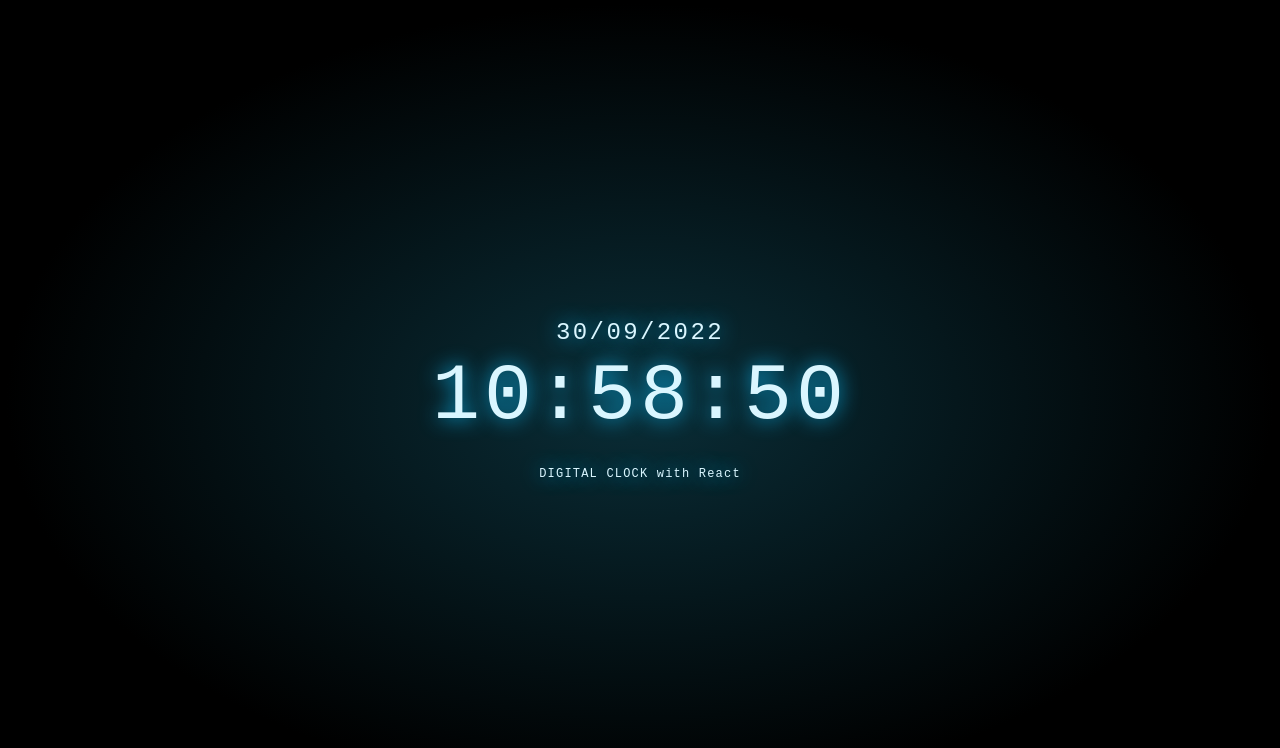
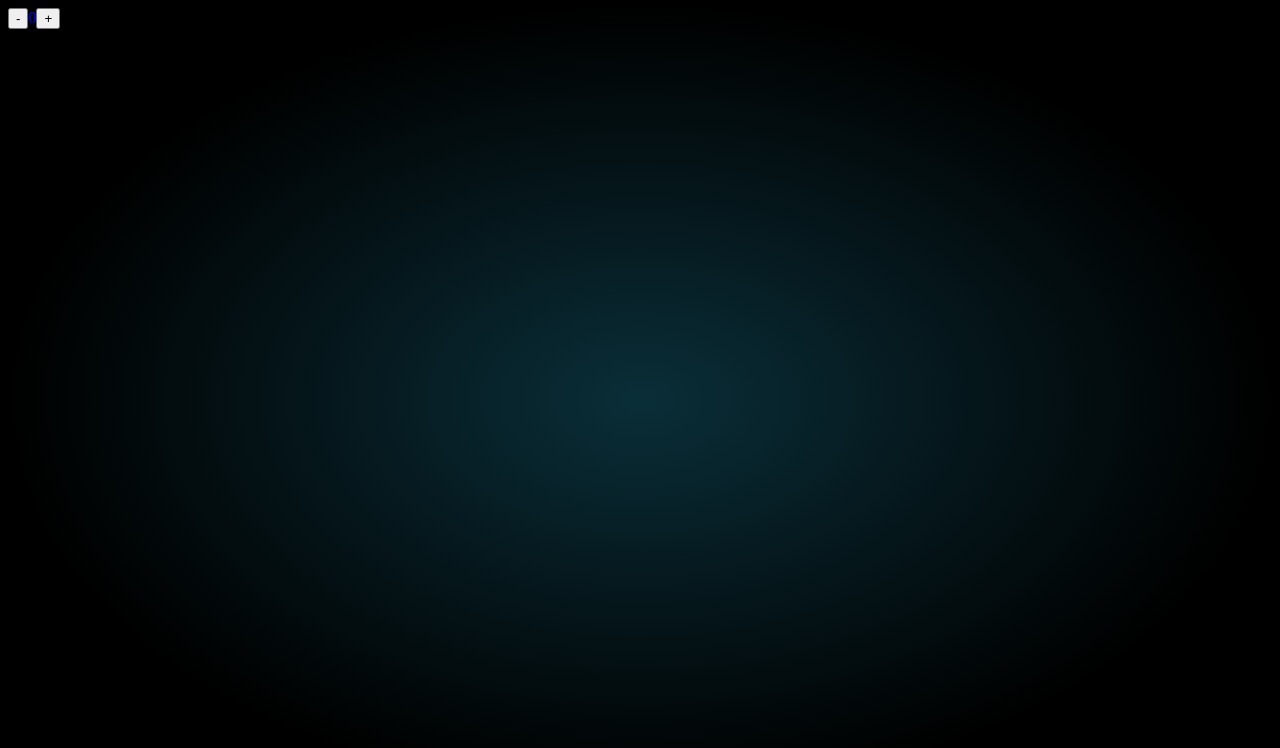
Before and after one commit to nikossoftwaredev/react-ts-webpack-template, a React app: page /counter in a window 1280 px wide. Before the commit this address led to /home. Shown: the top 748 px of the page. Built offline with nearby package versions, Linux system fonts and the light colour scheme.

Commit message:
added redux

```diff
--- a/package.json
+++ b/package.json
@@ -9,10 +9,15 @@
     "clear-install": "rm -rf node_modules/ yarn.lock && yarn install"
   },
   "dependencies": {
+    "@reduxjs/toolkit": "^1.8.5",
+    "lodash": "^4.17.21",
     "luxon": "^3.0.4",
     "react": "^18.2.0",
     "react-dom": "^18.2.0",
+    "react-redux": "^8.0.4",
     "react-router-dom": "^6.4.1",
+    "redux": "^4.2.0",
+    "redux-thunk": "^2.4.1",
     "sass": "^1.55.0"
   },
   "devDependencies": {
@@ -20,6 +25,7 @@
     "@babel/preset-env": "^7.19.3",
     "@babel/preset-react": "^7.18.6",
     "@babel/preset-typescript": "^7.18.6",
+    "@types/lodash": "^4.14.186",
     "@types/luxon": "^3.0.1",
     "@types/react": "^18.0.21",
     "@types/react-dom": "^18.0.6",
--- /dev/null
+++ b/src/components/ReduxCounter.tsx
@@ -0,0 +1,30 @@
+import useUiResource from 'hooks/useUiResource';
+import { useCallback } from 'react';
+import { useDispatch } from 'react-redux';
+import { setUIProperty } from 'redux/slices/uiSlice';
+
+const ReduxCounter = () => {
+  const dispatch = useDispatch();
+  const counter = useUiResource('counter', 0);
+
+  const changeCounter = useCallback(
+    (multiplyValue: 1 | -1) => () => {
+      dispatch(setUIProperty({ path: 'counter', value: counter + 1 * multiplyValue }));
+    },
+    [counter, dispatch]
+  );
+
+  return (
+    <div>
+      <button type='button' onClick={changeCounter(-1)}>
+        -
+      </button>
+      <span style={{ color: 'blue' }}>{counter}</span>
+      <button type='button' onClick={changeCounter(1)}>
+        +
+      </button>
+    </div>
+  );
+};
+
+export default ReduxCounter;
--- /dev/null
+++ b/src/hooks/useUiResource.ts
@@ -0,0 +1,29 @@
+import isEqual from 'lodash/isEqual';
+import { useEffect } from 'react';
+import { useDispatch, useSelector } from 'react-redux';
+import { getUiResource, setUIProperty } from 'redux/slices/uiSlice';
+import type { AppState } from 'redux/store';
+
+const useUiResource = (path: string, initData?: any): any => {
+  const dispatch = useDispatch();
+
+  const resource =
+    useSelector((state: AppState) => getUiResource(state, path), isEqual) || initData;
+
+  useEffect(() => {
+    if (initData) {
+      dispatch(
+        setUIProperty({
+          path,
+          value: initData,
+          initialize: true
+        })
+      );
+    }
+    // eslint-disable-next-line react-hooks/exhaustive-deps
+  }, []);
+
+  return resource;
+};
+
+export default useUiResource;
--- /dev/null
+++ b/src/redux/reducers.ts
@@ -0,0 +1,7 @@
+import uiReducer from './slices/uiSlice';
+
+const reducers = {
+  ui: uiReducer
+};
+
+export default reducers;
--- /dev/null
+++ b/src/redux/slices/uiSlice.ts
@@ -0,0 +1,64 @@
+import { createSlice, Dispatch, current } from '@reduxjs/toolkit';
+import get from 'lodash/get';
+import setWith from 'lodash/setWith';
+import { ResetUIDataPayload, SetUIDataAction, SliceState } from 'types/redux';
+
+const initialState: SliceState = {};
+
+const uiSlice = createSlice({
+  name: 'ui',
+  initialState,
+  reducers: {
+    setUIProperty(state: SliceState, action: SetUIDataAction) {
+      const { path, value, initialize } = action.payload;
+      const finalPath = path.replace(/\//g, '.');
+      const prevState = get(state, finalPath);
+
+      if (initialize && prevState == null) {
+        setWith(state, finalPath, value, Object);
+      }
+    },
+    setUIData(state: SliceState, action: SetUIDataAction) {
+      const { path, value, index } = action.payload;
+      const finalPath = path.replace(/\//g, '.');
+
+      // Prev state with current is immutable, state on the other hand is a proxy of the actual immutable object
+      const prevState = get(current(state), finalPath, value instanceof Array ? [] : {});
+
+      if (index != null && prevState[index]) {
+        const newValue = get(state, finalPath, value instanceof Array ? [] : {});
+        newValue[index] = value;
+
+        setWith(state, finalPath, newValue, Object);
+      } else {
+        setWith(
+          state,
+          finalPath,
+          value instanceof Array ? [...prevState, ...value] : { ...prevState, ...value },
+          Object
+        );
+      }
+    },
+    deleteUIData() {
+      return {};
+    }
+  }
+});
+
+export const { setUIProperty, setUIData, deleteUIData } = uiSlice.actions;
+
+export const resetUIData =
+  (payload: ResetUIDataPayload) =>
+  (dispatch: Dispatch, getState: any): void => {
+    const state = getState();
+    const { path, value } = payload;
+
+    const api = get(state.api, path.replace(/\//g, '.'));
+    dispatch(setUIData({ path, value: api || value }));
+  };
+
+export const getUiResource = (state: SliceState, path: string): any => {
+  return get(state.ui, path.replace(/\//g, '.'));
+};
+
+export default uiSlice.reducer;
--- /dev/null
+++ b/src/redux/store.ts
@@ -0,0 +1,20 @@
+import { combineReducers } from 'redux';
+import type { ThunkDispatch } from 'redux-thunk';
+import { useDispatch } from 'react-redux';
+import type { Action } from '@reduxjs/toolkit';
+import { configureStore } from '@reduxjs/toolkit';
+import reducers from './reducers';
+
+const rootReducer = combineReducers(reducers);
+
+export const store = configureStore({
+  reducer: rootReducer,
+  middleware: getDefaultMiddleware => getDefaultMiddleware(),
+  devTools: process.env.NODE_ENV !== 'production'
+});
+
+export type AppState = ReturnType<typeof rootReducer>;
+export type AppDispatch = typeof store.dispatch;
+export type ThunkAppDispatch = ThunkDispatch<AppState, void, Action>;
+
+export const useAppThunkDispatch = (): ThunkAppDispatch => useDispatch<ThunkAppDispatch>();
--- a/src/routes/routes-config.tsx
+++ b/src/routes/routes-config.tsx
@@ -1,3 +1,4 @@
+import ReduxCounter from 'components/ReduxCounter';
 import HomePage from 'pages/HomePage';
 import { Navigate } from 'react-router-dom';
 
@@ -7,6 +8,10 @@ const routesConfig = [
     element: <HomePage />
   },
   {
+    path: '/counter',
+    element: <ReduxCounter />
+  },
+  {
     path: '*',
     element: <Navigate replace to='/home' />
   }
--- /dev/null
+++ b/src/types/general.d.ts
@@ -0,0 +1 @@
+export type Name = 'Nikos';
```
Also changed, not shown: src/App.tsx (+7 -1 lines), src/components/Counter.tsx (deleted, +0 -19 lines), src/types/redux.d.ts (added, +9 -0 lines).
